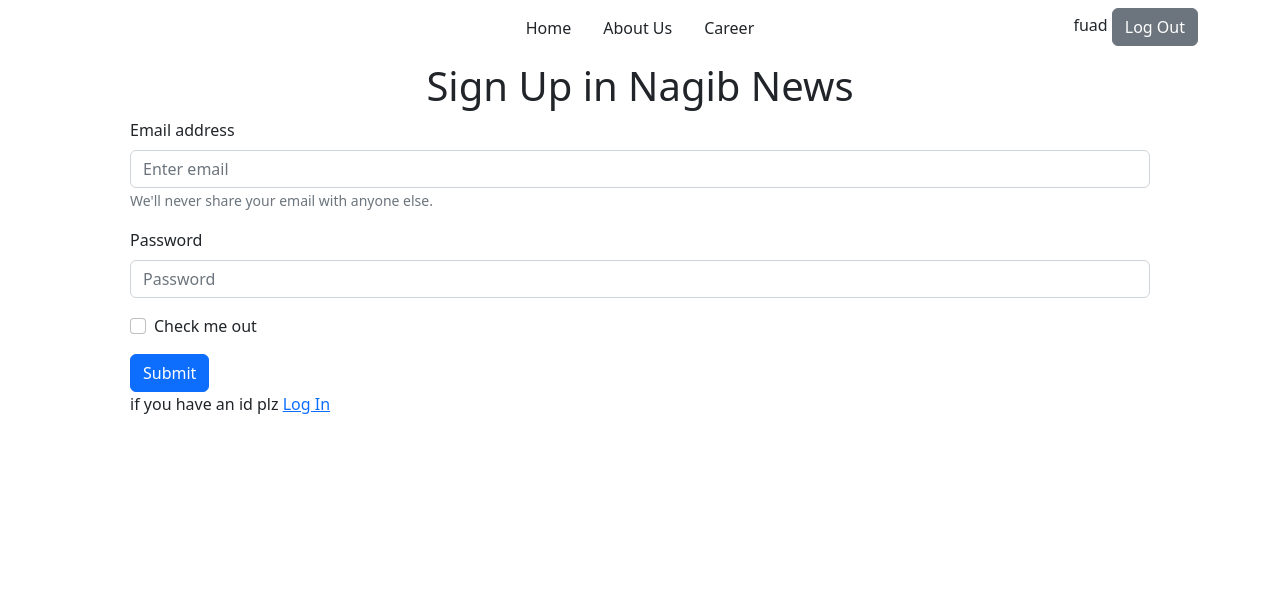
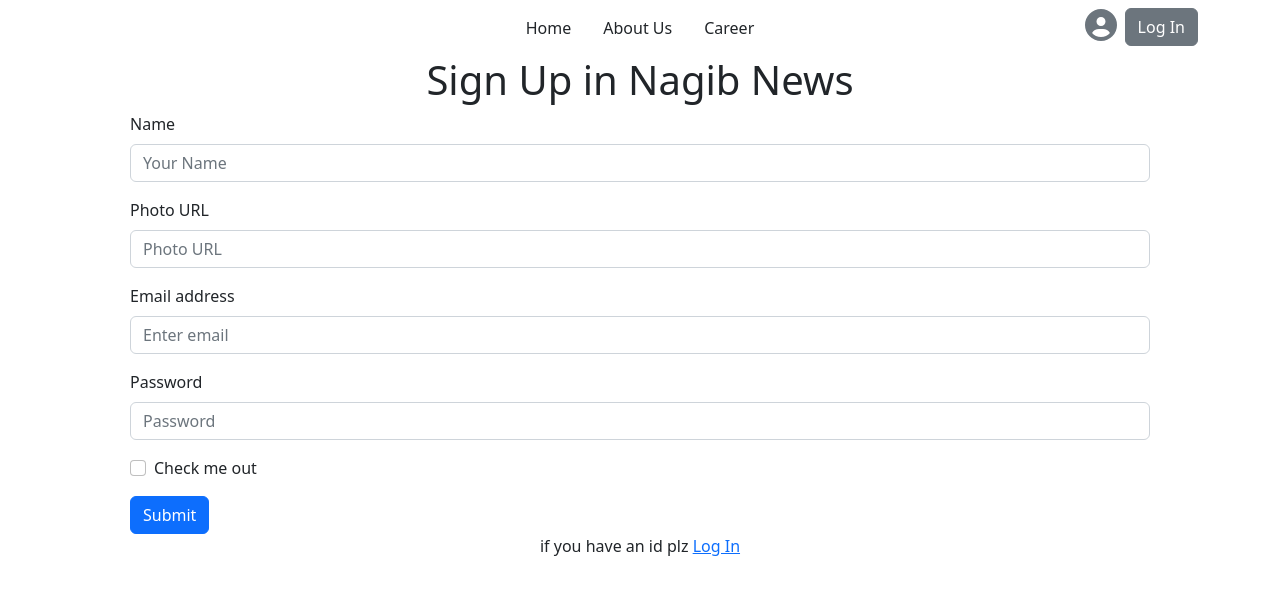
Before and after one commit to nagibgithub/nagib-daily-news, a React (Vite) app: page /log/signup in a window 1280 px wide. Shown: the top 594 px of the page. Built offline with nearby package versions, Linux system fonts and the light colour scheme; no server answers.

Commit message:
login and signup authentication

```diff
--- a/src/components/LoginSignin/Login.jsx
+++ b/src/components/LoginSignin/Login.jsx
@@ -1,33 +1,59 @@
+import {useContext} from "react";
 import {Button, Container, Form} from "react-bootstrap";
-import {Link} from "react-router-dom";
+import {Link, useNavigate} from "react-router-dom";
+import {AuthContext} from "../../provider/AuthProvider";
 
 const Login = () => {
+
+    const navigate = useNavigate()
+
+    const {signIn} = useContext(AuthContext)
+
+    const handleLogIn = event => {
+        event.preventDefault()
+        const form = event.target;
+        const email = form.email.value;
+        const password = form.password.value;
+        console.log(email, password);
+
+        signIn(email, password)
+            .then(result => {
+                const user = result.user;
+                console.log(user);
+            })
+            .catch((error) => {
+                const errorCode = error.code;
+                const errorMessage = error.message;
+                console.log(errorCode, errorMessage);
+            });
+
+        navigate('/')
+    }
+
+
     return (
         <Container className="">
             <h1 className="text-center">Login your account</h1>
-            <Form className="mx-5">
+
+
+            <Form onSubmit={handleLogIn} className="mx-5">
+
                 <Form.Group className="mb-3" controlId="formBasicEmail">
                     <Form.Label>Email address</Form.Label>
-                    <Form.Control type="email" placeholder="Enter email" />
-                    <Form.Text className="text-muted">
-                        We'll never share your email with anyone else.
-                    </Form.Text>
+                    <Form.Control name="email" type="email" placeholder="Enter email" />
                 </Form.Group>
 
                 <Form.Group className="mb-3" controlId="formBasicPassword">
                     <Form.Label>Password</Form.Label>
-                    <Form.Control type="password" placeholder="Password" />
+                    <Form.Control name="password" type="password" placeholder="Password" />
                 </Form.Group>
-                {/* <Form.Group className="mb-3" controlId="formBasicCheckbox">
-                    <Form.Check type="checkbox" label="Agree with all Terms and Conditions" />
-                </Form.Group> */}
-                <Button variant="primary" type="submit">
-                    Log In
-                </Button>
-                <p>
-                If you new, Plz <Link to={"/log/signup"}>Sign Up</Link>
-                </p>
+
+                <Button variant="primary" name="submit" type="submit">Log In</Button>
+
             </Form>
+
+
+            <p className="text-center">If you new, Plz <Link to={"/log/signup"}>Sign Up</Link></p>
         </Container>
     );
 };
--- a/src/components/LoginSignin/SignUp.jsx
+++ b/src/components/LoginSignin/SignUp.jsx
@@ -1,31 +1,69 @@
+import {useContext} from "react";
 import {Button, Container, Form} from "react-bootstrap";
 import {Link} from "react-router-dom";
+import {AuthContext} from "../../provider/AuthProvider";
 
 const SignUp = () => {
+
+    const {creatUser} = useContext(AuthContext)
+
+    const handleSignUp = event => {
+        event.preventDefault()
+        const form = event.target;
+        const name = form.name.value;
+        const photoUrl = form.photo.value;
+        const email = form.email.value;
+        const password = form.password.value;
+
+        creatUser(email, password)
+            .then(result => {
+                const createdUser = result.user;
+                console.log(createdUser);
+            })
+            .catch(error => {
+                console.log(error);
+            })
+
+    }
+
+
     return (
         <Container className="">
             <h1 className="text-center">Sign Up in Nagib News</h1>
-            <Form className="mx-5">
+
+
+            <Form onSubmit={handleSignUp} className="mx-5">
+
+                <Form.Group className="mb-3" controlId="formBasicEmail">
+                    <Form.Label>Name</Form.Label>
+                    <Form.Control type="text" name='name' placeholder="Your Name" required />
+                </Form.Group>
+
+                <Form.Group className="mb-3" controlId="formBasicEmail">
+                    <Form.Label>Photo URL</Form.Label>
+                    <Form.Control type="text" name='photo' placeholder="Photo URL" required />
+                </Form.Group>
+
                 <Form.Group className="mb-3" controlId="formBasicEmail">
                     <Form.Label>Email address</Form.Label>
-                    <Form.Control type="email" placeholder="Enter email" />
-                    <Form.Text className="text-muted">
-                        We'll never share your email with anyone else.
-                    </Form.Text>
+                    <Form.Control name="email" type="email" placeholder="Enter email" required />
                 </Form.Group>
 
                 <Form.Group className="mb-3" controlId="formBasicPassword">
                     <Form.Label>Password</Form.Label>
-                    <Form.Control type="password" placeholder="Password" />
+                    <Form.Control name="password" type="password" placeholder="Password" required />
                 </Form.Group>
+
                 <Form.Group className="mb-3" controlId="formBasicCheckbox">
                     <Form.Check type="checkbox" label="Check me out" />
                 </Form.Group>
-                <Button variant="primary" type="submit">
-                    Submit
-                </Button>
-                <p>if you have an id plz <Link to={'/log/login'}>Log In</Link></p>
+
+                <Button variant="primary" name="submit" type="submit">Submit</Button>
+
             </Form>
+
+
+            <p className="text-center">if you have an id plz <Link to={'/log/login'}>Log In</Link></p>
         </Container>
     );
 };
--- a/src/components/shared/Navbar.jsx
+++ b/src/components/shared/Navbar.jsx
@@ -8,8 +8,13 @@ import {AuthContext} from '../../provider/AuthProvider';
 
 const NavbarItem = () => {
 
-    const {user} = useContext(AuthContext)
+    const {user, logOut} = useContext(AuthContext)
+    console.log(user);
     // console.log(user);
+
+    const handleLogOut = () => {
+        logOut()
+    }
 
 
     return (
@@ -25,11 +30,11 @@ const NavbarItem = () => {
                     <Col lg={4} className='text-end'>
                         {
                             user ?
-                                <h6>{user.displayName} <span><Link><Button variant="secondary">Log Out</Button></Link></span></h6>
+                                <h6>{user.email} <span><Button onClick={handleLogOut} variant="secondary">Log Out</Button></span></h6>
                                 :
                                 <>
                                     <FontAwesomeIcon className='text-secondary mx-2' size='2xl' icon={faCircleUser} />
-                                    <h6><span><Link to={'/log/login'}><Button variant="secondary">Log In</Button></Link></span></h6>
+                                    <Link to={'/log/login'}><Button variant="secondary">Log In</Button></Link>
                                 </>
                         }
                     </Col>
--- a/src/provider/AuthProvider.jsx
+++ b/src/provider/AuthProvider.jsx
@@ -1,5 +1,5 @@
-import {createContext} from "react";
-import {getAuth} from "firebase/auth"
+import {createContext, useEffect, useState} from "react";
+import {createUserWithEmailAndPassword, getAuth, onAuthStateChanged, signInWithEmailAndPassword, signOut} from "firebase/auth"
 import app from "../firebase/firebase.config";
 
 export const AuthContext = createContext(null)
@@ -8,9 +8,44 @@ const auth = getAuth(app)
 
 const AuthProvider = ({children}) => {
 
-    const user = {displayName: 'fuad'}
+    const [user, setUser] = useState(null)
+
+    const creatUser = (email, password) => {
+        return createUserWithEmailAndPassword(auth, email, password)
+    }
+
+    const signIn = (email, password) => {
+        return signInWithEmailAndPassword(auth, email, password)
+    }
+
+    const logOut = () => {
+        signOut(auth)
+            .then(() => {
+            })
+            .catch((error) => {
+                console.log(error);
+            });
+
+    }
+
+    useEffect(() => {
+        const unsubscribe = onAuthStateChanged(auth, (loggedUser) => {
+            console.log(loggedUser);
+            setUser(loggedUser);
+        })
+
+        return () => {
+            return unsubscribe()
+        }
+
+    }, [])
+
+
     const authInfo = {
-        user
+        user,
+        creatUser,
+        signIn,
+        logOut
     }
 
     return (
```
Also changed, not shown: src/routes/PrivateRoute.jsx (added, +10 -0 lines).
